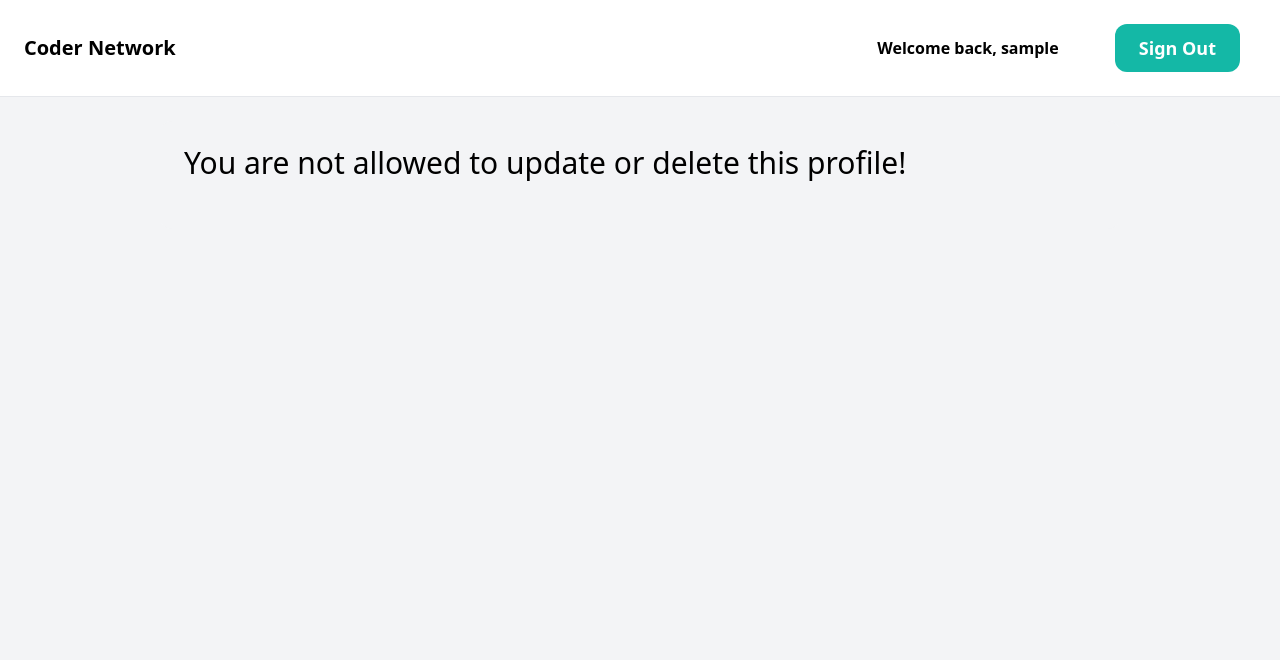
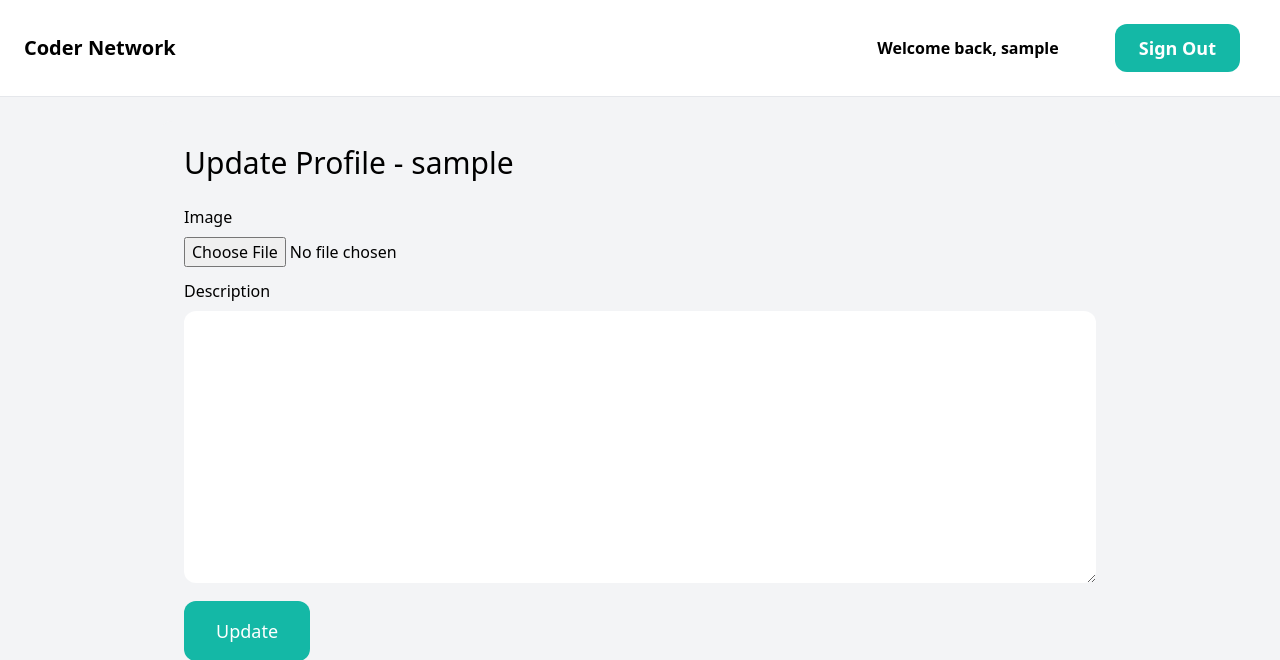
Before and after one commit to Red-Souls/Coder-Network-Django, a Django app: page /profile/update/1/ in a window 1280 px wide. Shown: the top 660 px of the page. Run offline with Django 4.2, Linux system fonts and the light colour scheme; a user stored in the database is signed in; tables that the repository leaves empty hold one stand-in row (values such as "Sample post"); some libraries are stand-ins or nearby versions.

Commit message:
Update updateProfile.html
'App'

```diff
--- a/templates/core/updateProfile.html
+++ b/templates/core/updateProfile.html
@@ -4,7 +4,7 @@
 
 {% block content %}
 
-{% if not request.user.is_anonymous and request.user == post.author %}
+{% if not request.user.is_anonymous and request.user == profile.user %}
     <div class="w-3/4 my-6 mx-auto p-6 bg-gray-100 rounded-xl">
         <h1 class="mb-6 text-3xl">Update Profile - {{profile.user.username}}</h1>
         <form action="" method="post" enctype="multipart/form-data">
```
